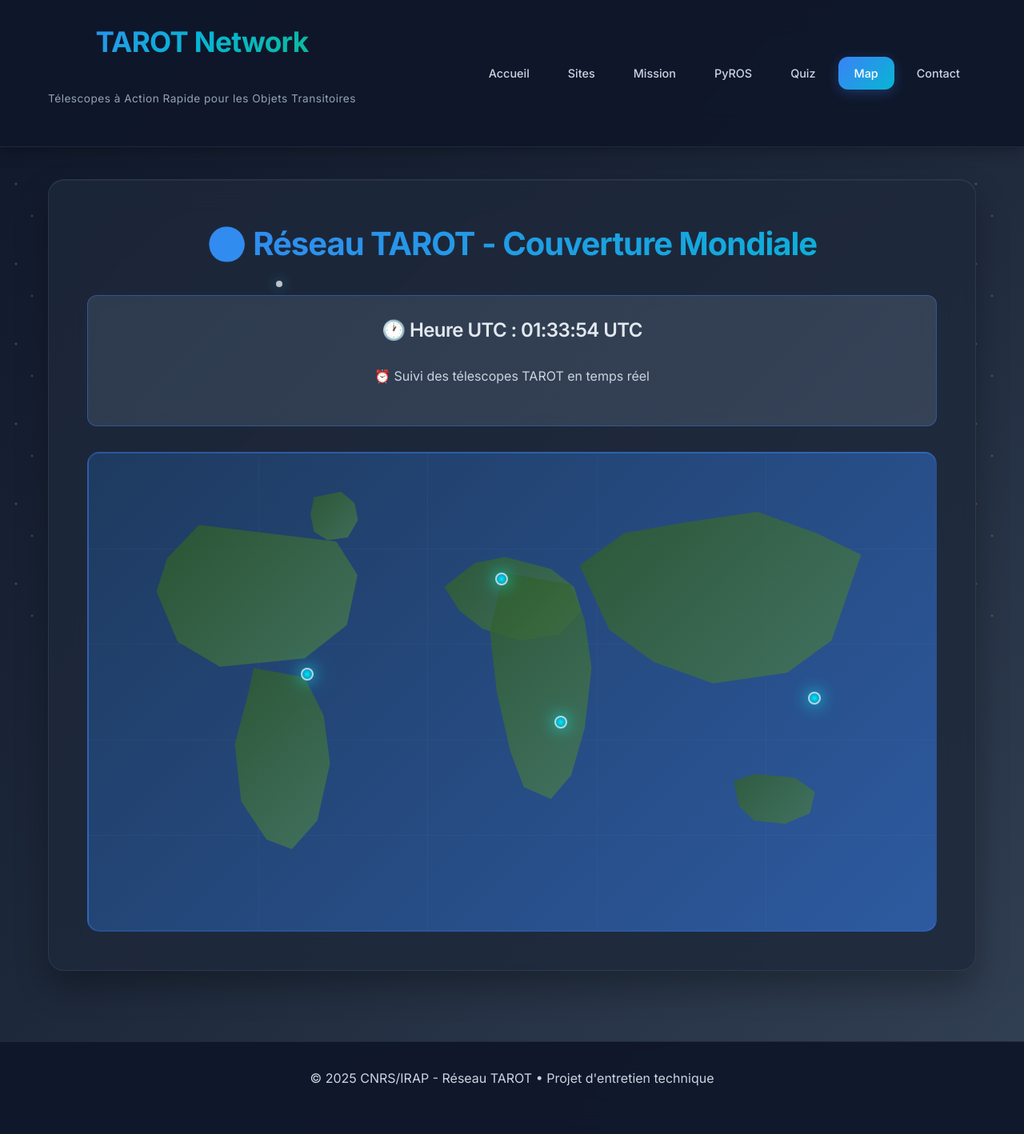
After one commit to YoussefELKALLOUBI/tarot-presentation, a Django app: page /map/ in a window 1280 px wide. The commit adds this page. Shown: the whole page at 80% size. Run offline with Django 3.2, Linux system fonts and the light colour scheme.

Commit message:
Add the map page

```diff
--- a/presentation/templates/presentation/base.html
+++ b/presentation/templates/presentation/base.html
@@ -321,6 +321,7 @@
                         <li><a href="{% url 'presentation:mission' %}" {% if current_page == 'mission' %}class="active"{% endif %}>Mission</a></li>
                         <li><a href="{% url 'presentation:pyros' %}" {% if current_page == 'pyros' %}class="active"{% endif %}>PyROS</a></li>
                         <li><a href="{% url 'presentation:quiz' %}" {% if current_page == 'quiz' %}class="active"{% endif %}>Quiz</a></li>
+                        <li><a href="{% url 'presentation:map' %}" {% if current_page == 'map' %}class="active"{% endif %}>Map</a></li>
                         <li><a href="{% url 'presentation:contact' %}" {% if current_page == 'contact' %}class="active"{% endif %}>Contact</a></li>
                     </ul>
                 </nav>
--- /dev/null
+++ b/presentation/templates/presentation/map.html
@@ -0,0 +1,376 @@
+{% extends "presentation/base.html" %}
+
+{% block content %}
+<style>
+    .tarot-container {
+        max-width: 1200px;
+        margin: 0 auto;
+    }
+
+    .tarot-title {
+        text-align: center;
+        background: linear-gradient(135deg, #3b82f6, #06b6d4);
+        -webkit-background-clip: text;
+        background-clip: text;
+        -webkit-text-fill-color: transparent;
+        margin-bottom: 2rem;
+        font-size: 2.5rem;
+        font-weight: bold;
+    }
+
+    .world-map {
+        position: relative;
+        width: 100%;
+        height: 600px;
+        background: linear-gradient(135deg, #1e3a5f, #2d5aa0);
+        border-radius: 15px;
+        overflow: visible;
+        border: 2px solid rgba(59, 130, 246, 0.3);
+    }
+
+    .site-marker {
+        position: absolute;
+        width: 16px;
+        height: 16px;
+        background: radial-gradient(circle, #00ffff, #0088cc);
+        border-radius: 50%;
+        cursor: pointer;
+        transition: all 0.3s ease;
+        box-shadow: 0 0 15px rgba(0, 255, 255, 0.7), 0 0 30px rgba(0, 255, 255, 0.3);
+        animation: pulse 3s infinite;
+        z-index: 100;
+        border: 2px solid rgba(255, 255, 255, 0.8);
+    }
+
+    .site-marker:hover {
+        transform: scale(1.4);
+        box-shadow: 0 0 25px rgba(0, 255, 255, 0.9), 0 0 40px rgba(0, 255, 255, 0.5);
+    }
+
+    @keyframes pulse {
+        0%, 100% {
+            opacity: 1;
+            box-shadow: 0 0 15px rgba(0, 255, 255, 0.7), 0 0 30px rgba(0, 255, 255, 0.3);
+        }
+        50% {
+            opacity: 0.8;
+            box-shadow: 0 0 20px rgba(0, 255, 255, 0.9), 0 0 40px rgba(0, 255, 255, 0.5);
+        }
+    }
+
+    .site-info {
+        position: absolute;
+        background: linear-gradient(135deg, rgba(15, 23, 42, 0.95), rgba(30, 41, 59, 0.95));
+        border: 2px solid rgba(59, 130, 246, 0.8);
+        border-radius: 12px;
+        padding: 1.2rem;
+        min-width: 300px;
+        max-width: 380px;
+        display: none;
+        z-index: 1000;
+        backdrop-filter: blur(20px);
+        color: #e8e8e8;
+        box-shadow: 0 15px 35px rgba(0, 0, 0, 0.8), 0 5px 15px rgba(59, 130, 246, 0.3);
+    }
+
+    .site-info h3 {
+        color: #00ffff;
+        margin: 0 0 0.8rem 0;
+        font-size: 1.3rem;
+        text-shadow: 0 0 10px rgba(0, 255, 255, 0.5);
+    }
+
+    .site-info p {
+        margin: 0.4rem 0;
+        font-size: 0.95rem;
+        line-height: 1.4;
+    }
+
+    .time-display {
+        text-align: center;
+        margin: 2rem 0;
+        padding: 1.5rem;
+        background: linear-gradient(135deg, rgba(51, 65, 85, 0.8), rgba(71, 85, 105, 0.6));
+        border-radius: 12px;
+        border: 1px solid rgba(59, 130, 246, 0.4);
+        color: #e8e8e8;
+        backdrop-filter: blur(10px);
+    }
+
+    /* Continents avec formes réalistes */
+    .continent {
+        position: absolute;
+        background: linear-gradient(135deg, #2d5a27, #4a7c59);
+        opacity: 0.8;
+        z-index: 1;
+    }
+
+    /* Amérique du Nord */
+    .north-america {
+        top: 15%;
+        left: 8%;
+        width: 25%;
+        height: 35%;
+        clip-path: polygon(20% 0%, 85% 10%, 95% 30%, 90% 60%, 70% 80%, 30% 85%, 10% 70%, 0% 40%, 5% 20%);
+    }
+
+    /* Amérique du Sud */
+    .south-america {
+        top: 45%;
+        left: 15%;
+        width: 15%;
+        height: 40%;
+        clip-path: polygon(30% 0%, 70% 5%, 85% 25%, 90% 50%, 80% 80%, 60% 95%, 40% 90%, 20% 70%, 15% 40%, 25% 15%);
+    }
+
+    /* Europe */
+    .europe {
+        top: 18%;
+        left: 42%;
+        width: 18%;
+        height: 25%;
+        clip-path: polygon(0% 40%, 20% 20%, 40% 15%, 70% 25%, 85% 40%, 90% 60%, 75% 80%, 50% 85%, 25% 75%, 10% 60%);
+    }
+
+    /* Afrique */
+    .africa {
+        top: 25%;
+        left: 45%;
+        width: 16%;
+        height: 50%;
+        clip-path: polygon(25% 0%, 75% 5%, 85% 20%, 90% 40%, 85% 65%, 75% 85%, 60% 95%, 40% 90%, 30% 75%, 20% 50%, 15% 25%);
+    }
+
+    /* Asie */
+    .asia {
+        top: 10%;
+        left: 58%;
+        width: 35%;
+        height: 45%;
+        clip-path: polygon(0% 30%, 15% 15%, 35% 10%, 60% 5%, 80% 15%, 95% 25%, 90% 45%, 85% 65%, 70% 80%, 45% 85%, 25% 75%, 10% 60%, 5% 45%);
+    }
+
+    /* Australie */
+    .australia {
+        top: 65%;
+        left: 75%;
+        width: 12%;
+        height: 15%;
+        clip-path: polygon(10% 25%, 30% 15%, 70% 20%, 90% 40%, 85% 70%, 60% 85%, 30% 80%, 15% 60%);
+    }
+
+    /* Groenland */
+    .greenland {
+        top: 8%;
+        left: 25%;
+        width: 8%;
+        height: 12%;
+        clip-path: polygon(20% 10%, 60% 0%, 80% 20%, 85% 50%, 70% 80%, 40% 85%, 20% 70%, 15% 40%);
+    }
+
+    .status-operational {
+        color: #4ade80;
+        font-weight: bold;
+        text-shadow: 0 0 5px rgba(74, 222, 128, 0.5);
+    }
+    .status-recent {
+        color: #fbbf24;
+        font-weight: bold;
+        text-shadow: 0 0 5px rgba(251, 191, 36, 0.5);
+    }
+
+    /* Flèche pointant vers le marqueur */
+    .site-info::after {
+        content: '';
+        position: absolute;
+        width: 0;
+        height: 0;
+        border: 10px solid transparent;
+        border-top-color: rgba(59, 130, 246, 0.8);
+        bottom: -20px;
+        left: 50%;
+        transform: translateX(-50%);
+    }
+
+    /* Lignes de latitude/longitude subtiles */
+    .grid-lines {
+        position: absolute;
+        top: 0;
+        left: 0;
+        width: 100%;
+        height: 100%;
+        opacity: 0.1;
+        z-index: 0;
+    }
+
+    .grid-line {
+        position: absolute;
+        background: rgba(255, 255, 255, 0.3);
+    }
+
+    .lat-line {
+        width: 100%;
+        height: 1px;
+    }
+
+    .lng-line {
+        width: 1px;
+        height: 100%;
+    }
+</style>
+
+<div class="tarot-container">
+    <h1 class="tarot-title">🌍 Réseau TAROT - Couverture Mondiale</h1>
+
+    <div class="time-display">
+        <h3>🕐 Heure UTC : <span id="utc-time"></span></h3>
+        <p>⏰ Suivi des télescopes TAROT en temps réel</p>
+    </div>
+
+    <div class="world-map">
+        <!-- Grille géographique subtile -->
+        <div class="grid-lines">
+            <div class="grid-line lat-line" style="top: 20%;"></div>
+            <div class="grid-line lat-line" style="top: 40%;"></div>
+            <div class="grid-line lat-line" style="top: 60%;"></div>
+            <div class="grid-line lat-line" style="top: 80%;"></div>
+            <div class="grid-line lng-line" style="left: 20%;"></div>
+            <div class="grid-line lng-line" style="left: 40%;"></div>
+            <div class="grid-line lng-line" style="left: 60%;"></div>
+            <div class="grid-line lng-line" style="left: 80%;"></div>
+        </div>
+
+        <!-- Continents avec formes réalistes -->
+        <div class="continent north-america"></div>
+        <div class="continent south-america"></div>
+        <div class="continent europe"></div>
+        <div class="continent africa"></div>
+        <div class="continent asia"></div>
+        <div class="continent australia"></div>
+        <div class="continent greenland"></div>
+
+        <!-- Sites TAROT - Générés dynamiquement -->
+        {% for site in sites %}
+        <div class="site-marker"
+             style="top: {{ site.position.top }}; left: {{ site.position.left }};"
+             data-site="{{ forloop.counter0 }}"
+             data-timezone="{{ site.timezone }}"
+             title="{{ site.name }}"></div>
+        {% endfor %}
+
+        <!-- Info panels - Générés dynamiquement -->
+        {% for site in sites %}
+        <div class="site-info" id="info-{{ forloop.counter0 }}">
+            <h3>{{ site.flag }} {{ site.name }}</h3>
+            <p><strong>📍 Localisation :</strong> {{ site.location }}</p>
+            <p><strong>🌐 Coordonnées :</strong> {{ site.coordinates }}</p>
+            <p><strong>🏔️ Altitude :</strong> {{ site.altitude }}</p>
+            <p><strong>🔭 Télescope :</strong> {{ site.telescope|default:"T25cm (f/3.5)" }}</p>
+            <p><strong>⚡ Status :</strong>
+                <span class="{% if site.status == 'Opérationnel' %}status-operational{% else %}status-recent{% endif %}">
+                    {{ site.status }}
+                </span>
+            </p>
+            <p><strong>🕐 Heure locale :</strong> <span id="time-{{ forloop.counter0 }}"></span></p>
+        </div>
+        {% endfor %}
+    </div>
+</div>
+
+<script>
+    // Récupération des données des sites depuis Django
+    const sites = {{ sites|safe }};
+
+    // Fonction pour positionner intelligemment les infos
+    function positionInfoPanel(marker, info) {
+        const mapRect = marker.closest('.world-map').getBoundingClientRect();
+        const markerRect = marker.getBoundingClientRect();
+
+        // Position relative au marqueur dans la carte
+        const markerX = markerRect.left - mapRect.left + 8; // 8px = demi-largeur du marqueur
+        const markerY = markerRect.top - mapRect.top + 8;   // 8px = demi-hauteur du marqueur
+
+        // Dimensions de l'info panel
+        info.style.display = 'block';
+        const infoWidth = info.offsetWidth;
+        const infoHeight = info.offsetHeight;
+
+        // Calculer la position optimale
+        let left = markerX - (infoWidth / 2);
+        let top = markerY - infoHeight - 25; // 25px d'espace au-dessus du marqueur
+
+        // Ajustements pour éviter de sortir de la carte
+        const mapWidth = mapRect.width;
+        const mapHeight = mapRect.height;
+
+        // Ajustement horizontal
+        if (left < 10) {
+            left = 10;
+        } else if (left + infoWidth > mapWidth - 10) {
+            left = mapWidth - infoWidth - 10;
+        }
+
+        // Ajustement vertical - si pas de place au-dessus, mettre en dessous
+        if (top < 10) {
+            top = markerY + 35; // 35px en dessous du marqueur
+        }
+
+        // Si toujours pas assez de place verticalement
+        if (top + infoHeight > mapHeight - 10) {
+            top = mapHeight - infoHeight - 10;
+        }
+
+        info.style.left = left + 'px';
+        info.style.top = top + 'px';
+    }
+
+    // Gestion des clics sur les sites
+    document.querySelectorAll('.site-marker').forEach((marker, index) => {
+        marker.addEventListener('click', function(e) {
+            e.stopPropagation();
+
+            // Masquer toutes les infos
+            document.querySelectorAll('.site-info').forEach(info => {
+                info.style.display = 'none';
+            });
+
+            // Afficher et positionner l'info du site cliqué
+            const info = document.getElementById(`info-${index}`);
+            positionInfoPanel(marker, info);
+        });
+    });
+
+    // Fermer les infos en cliquant ailleurs
+    document.addEventListener('click', function(e) {
+        if (!e.target.closest('.site-marker') && !e.target.closest('.site-info')) {
+            document.querySelectorAll('.site-info').forEach(info => {
+                info.style.display = 'none';
+            });
+        }
+    });
+
+    // Mise à jour des heures
+    function updateTime() {
+        const now = new Date();
+
+        // Mise à jour de l'heure UTC
+        const utcTimeElement = document.getElementById('utc-time');
+        if (utcTimeElement) {
+            utcTimeElement.textContent = now.toISOString().substr(11, 8) + ' UTC';
+        }
+
+        // Heures locales des sites - utilise les données Django
+        sites.forEach((site, index) => {
+            const element = document.getElementById(`time-${index}`);
+            if (element) {
+                const localTime = new Date(now.getTime() + site.timezone * 3600000);
+                element.textContent = localTime.toTimeString().substr(0, 8);
+            }
+        });
+    }
+
+    // Mise à jour toutes les secondes
+    setInterval(updateTime, 1000);
+    updateTime();
+</script>
+{% endblock %}s
--- a/presentation/urls.py
+++ b/presentation/urls.py
@@ -9,5 +9,6 @@
     path('mission/', views.mission, name='mission'),
     path('pyros/', views.pyros_software, name='pyros'),
     path('quiz/', views.quiz, name='quiz'),
+    path('map/', views.tarot_map_view, name='map'),
     path('contact/', views.contact, name='contact'),
 ]
--- a/presentation/views.py
+++ b/presentation/views.py
@@ -83,6 +83,58 @@
     }
     return render(request, 'presentation/quiz.html', context)
 
+
+
+def tarot_map_view(request):
+    context = {
+        'page_title': 'Réseau TAROT - Couverture Mondiale',
+        'current_page': 'map',
+        'sites': [
+            {
+                'name': 'TAROT France',
+                'flag': '🇫🇷',
+                'location': 'Calern, France',
+                'coordinates': '43.7489° N, 6.9239° E',
+                'altitude': '1270m',
+                'status': 'Opérationnel',
+                'timezone': 1,
+                'position': {'top': '25%', 'left': '48%'}
+            },
+            {
+                'name': 'TAROT Chili',
+                'flag': '🇨🇱',
+                'location': 'La Silla, Chili',
+                'coordinates': '29.2584° S, 70.7345° W',
+                'altitude': '2400m',
+                'status': 'Opérationnel',
+                'timezone': -3,
+                'position': {'top': '45%', 'left': '25%'}
+            },
+            {
+                'name': 'TAROT Réunion',
+                'flag': '🇷🇪',
+                'location': 'Les Makes, Réunion',
+                'coordinates': '21.2058° S, 55.3706° E',
+                'altitude': '1000m',
+                'status': 'Opérationnel',
+                'timezone': 4,
+                'position': {'top': '55%', 'left': '55%'}
+            },
+            {
+                'name': 'TAROT Nouvelle-Calédonie',
+                'flag': '🇳🇨',
+                'location': 'Nouvelle-Calédonie',
+                'coordinates': '22.2758° S, 166.4581° E',
+                'altitude': '400m',
+                'status': 'Récent',
+                'timezone': 11,
+                'position': {'top': '50%', 'left': '85%'}
+            }
+        ]
+    }
+    return render(request, 'presentation/map.html', context)
+
+
 def custom_404_view(request, exception):
     """Vue personnalisée pour les erreurs 404"""
     return render(request, 'presentation/404.html', status=404)
```
